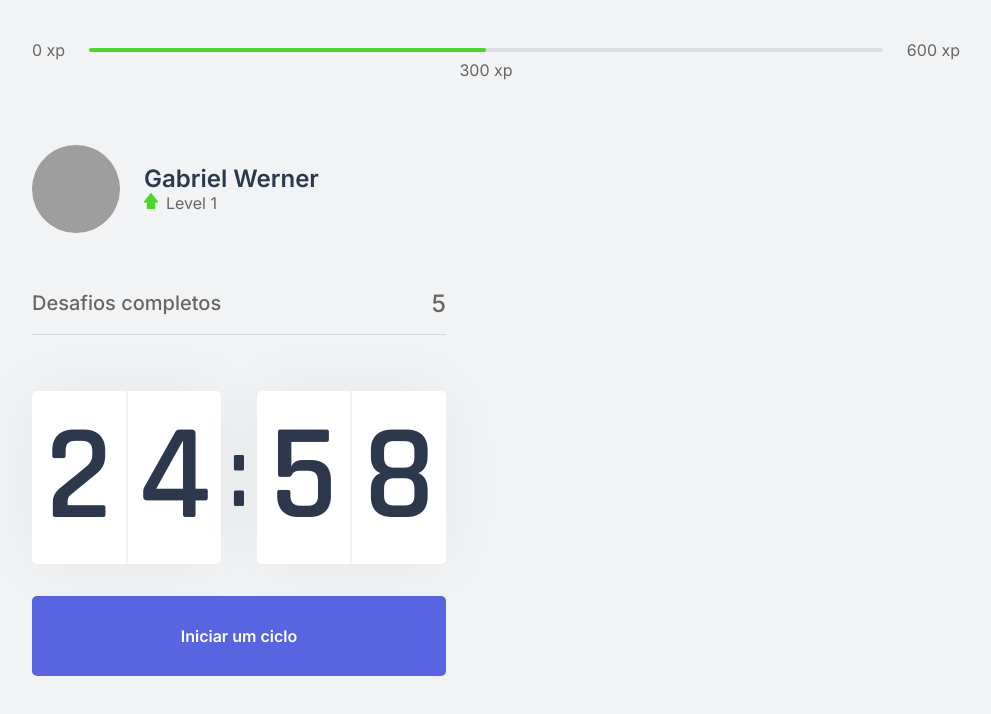
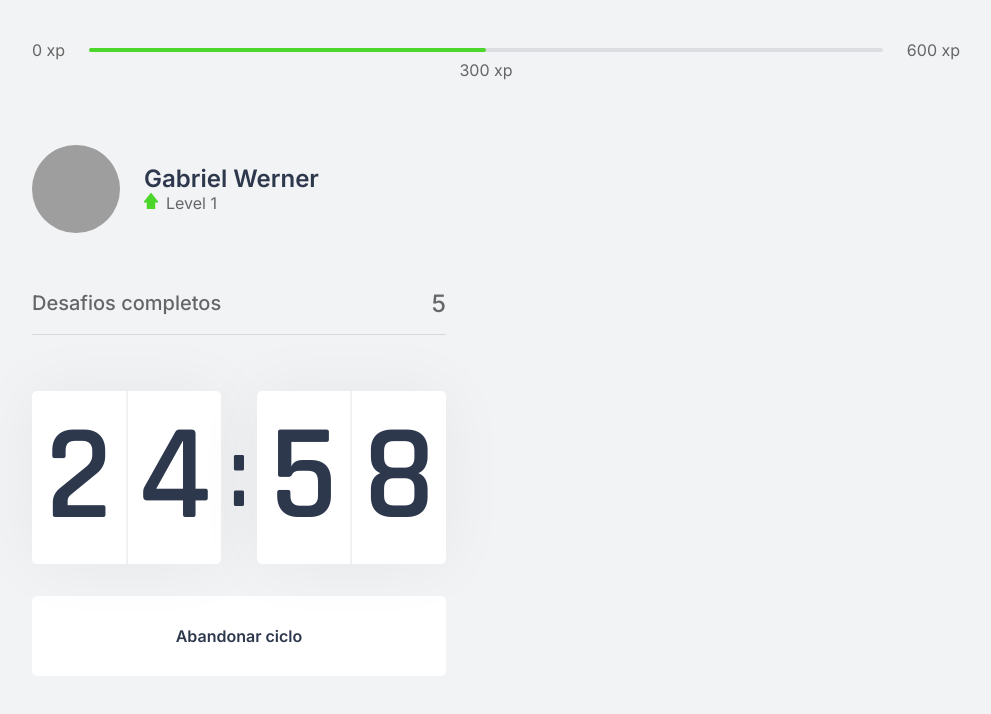
Before and after one commit to gabrielgfw/move-it-nextjs-nlw, a Next.js app: page / in a window 1280 px wide. Both pictures are taken after a click on the button "Iniciar um ciclo". Shown: the top 714 px of the page, without its empty margins (144-1135 px from the left). Built offline with nearby package versions, Linux system fonts and the light colour scheme; grey boxes are pictures that could not be loaded.

Commit message:
add funcionalidade de abandonar o ciclo de tempo

```diff
--- a/src/components/Countdown.tsx
+++ b/src/components/Countdown.tsx
@@ -1,10 +1,11 @@
 import styles from '../styles/components/Countdown.module.css'
 import { useState, useEffect } from 'react'
 
+let countdownTimeout: NodeJS.Timeout;
 
 export function Countdown() {
   const [ time, setTime ] = useState(25 * 60);
-  const [ active, setActive ] = useState(false);
+  const [ isActive, setIsActive ] = useState(false);
 
   const minutes = Math.floor(time / 60);
   const seconds = time % 60;
@@ -16,20 +17,25 @@
   const [ secondsLeft, secondsRight ] = String(seconds).padStart(2, '0').split('');
 
   function startCountdown() {
-    setActive(true);
+    setIsActive(true);
+  }
+
+  function resetCountdown() {
+    clearTimeout(countdownTimeout);
+    setIsActive(false);
+    setTime(25 * 60);
   }
 
   // UseEffect recebe 2 parâmetros:
   // 1º: O que será executado?
   // 2º: Quando será executado?
   useEffect(() => {
-    if(active && time > 0) {
-      setTimeout(() => {
+    if(isActive && time > 0) {
+      countdownTimeout = setTimeout(() => {
         setTime(time - 1);
       }, 1000)
     }
-  },  [ active, time ]);
-
+  },  [ isActive, time ]);
 
   return (
     <div>
@@ -45,13 +51,25 @@
         </div>
       </div>
 
-      <button
-        type="button"
-        className={ styles.countdownButton }
-        onClick={startCountdown}
-        >
-        Iniciar um ciclo
+      { isActive ? (
+        // Concatenação nos styles para acrescentar mais de um style.
+        <button
+          type="button"
+          className={ `${ styles.countdownButton } ${ styles.countdownButtonActive }` }
+          onClick={ resetCountdown }
+          >
+          Abandonar ciclo
+        </button>
+      ) : (
+        <button
+          type="button"
+          className={ styles.countdownButton }
+          onClick={ startCountdown }
+          >
+          Iniciar um ciclo
       </button>
+      ) }
+
     </div>
   )
 }
--- a/src/styles/components/Countdown.module.css
+++ b/src/styles/components/Countdown.module.css
@@ -60,3 +60,15 @@
 .countdownButton:hover {
   background: var(--blue-dark);
 }
+
+.countdownButtonActive {
+  background: var(--white);
+  color: var(--title);
+
+  transition: background-color 0.2s, color 0.4s;
+}
+
+.countdownButtonActive:hover {
+  background: var(--red);
+  color: var(--white);
+}
```
